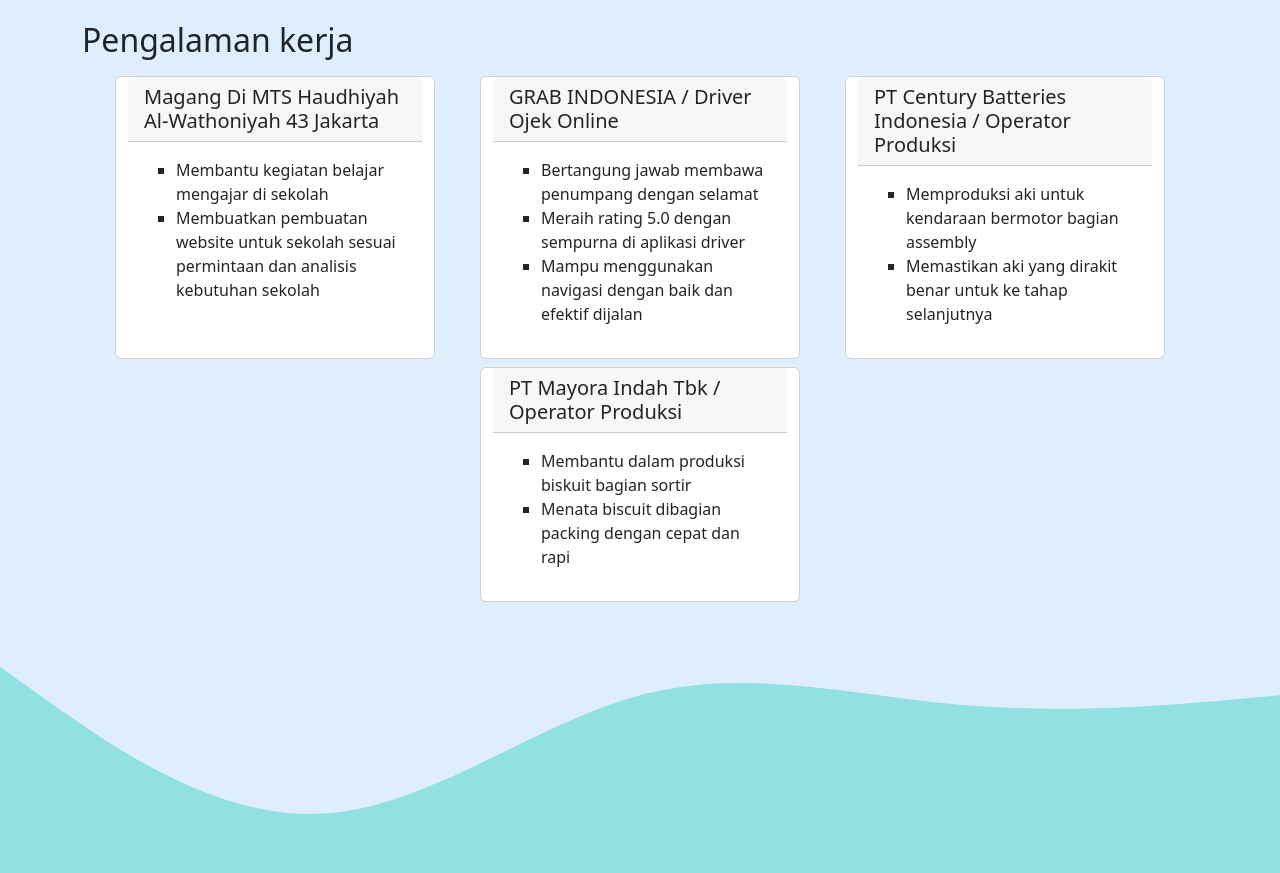
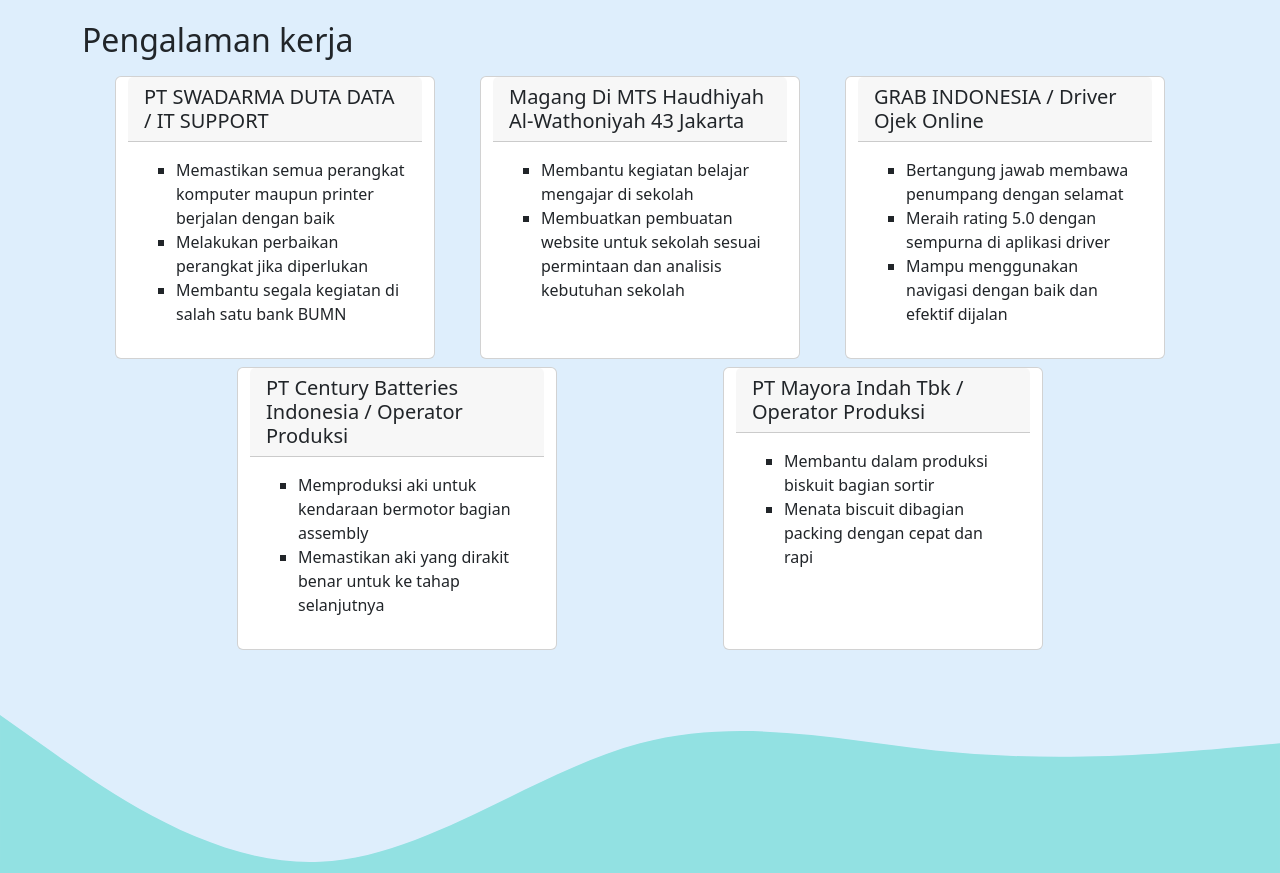
Before and after one commit to faizallazuardi/muhammadfaizal.github.io, a plain HTML site: page index.html in a window 1280 px wide. Shown: the part 1340-2213 px from the top of the page. Drawn offline with nearby package versions, Linux system fonts and the light colour scheme.

Commit message:
update data

```diff
--- a/index.html
+++ b/index.html
@@ -81,6 +81,17 @@
           </div>
           <div class="row mt-4 mb-2" data-aos="zoom-in" data-aos-duration="1500"><h2>Pengalaman kerja</h2></div>
           <div class="row kerja justify-content-evenly">
+            <div class="card mb-2" style="max-width: 20rem" data-aos="flip-right" data-aos-delay="1000">
+              <h5 class="card-header">PT SWADARMA DUTA DATA / IT SUPPORT</h5>
+              <div class="card-body">
+                <ul type="square">
+                  <li>Memastikan semua perangkat komputer maupun printer
+                    berjalan dengan baik</li>
+                  <li>Melakukan perbaikan perangkat jika diperlukan</li>
+                  <li>Membantu segala kegiatan di salah satu bank BUMN</li>
+                </ul>
+              </div>
+            </div>
             <div class="card mb-2" style="max-width: 20rem" data-aos="flip-right" data-aos-delay="1000">
               <h5 class="card-header">Magang Di MTS Haudhiyah Al-Wathoniyah 43 Jakarta</h5>
               <div class="card-body">
```
